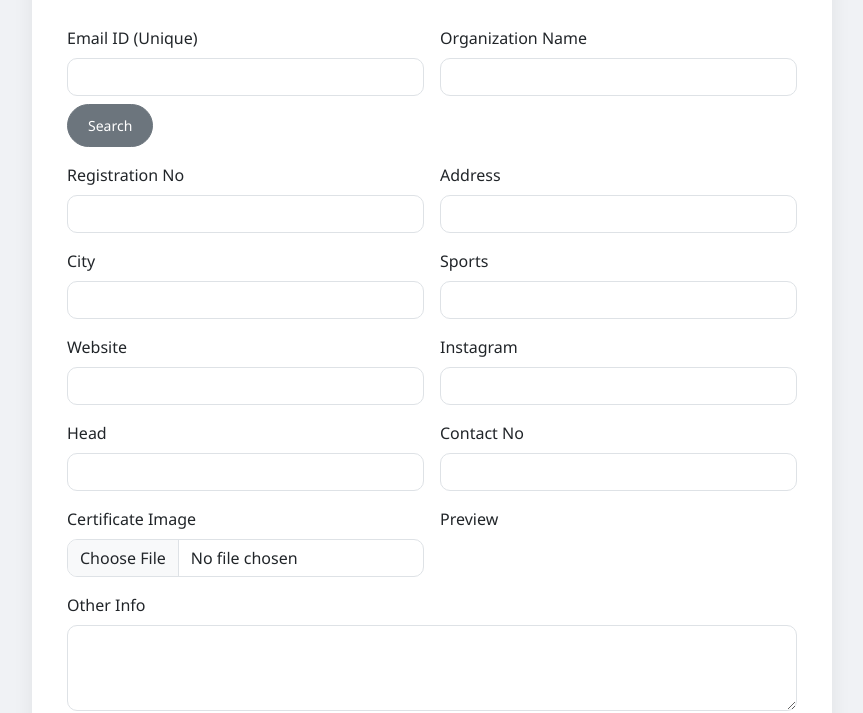
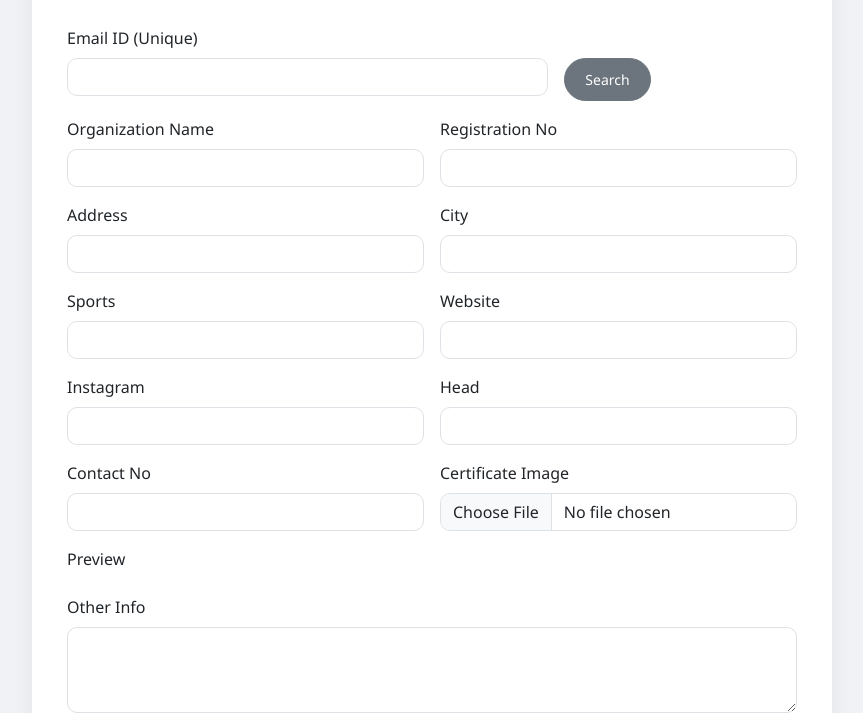
Before and after one commit to suuuiiiiiii/Arena-connect, a website: page public/org-details .html in a window 1280 px wide. Shown: the part 117-830 px from the top of the page, without its empty margins (208-1071 px from the left). Drawn offline with nearby package versions, Linux system fonts and the light colour scheme.

Commit message:
Update org-details .html

```diff
--- a/public/org-details .html
+++ b/public/org-details .html
@@ -113,11 +113,18 @@
     <h2>Organizer Details</h2>
     <form id="orgForm" enctype="multipart/form-data" method="post">
       <div class="row g-3">
-        <div class="col-md-6">
+        <div class="col-md-8">
           <label class="form-label">Email ID (Unique)</label>
           <input type="email" class="form-control" name="emailid" id="emailid">
-          <button type="button" class="btn btn-sm btn-secondary" onclick="searchOrg()">Search</button>
+
         </div>
+
+        <div class="col-md-4">
+          <br>
+             <button type="button" class="btn btn-sm btn-secondary" onclick="searchOrg()">Search</button>
+        </div>
+
+
         <div class="col-md-6">
           <label class="form-label">Organization Name</label>
           <input type="text" class="form-control" name="orgname" id="orgname" required>
```
